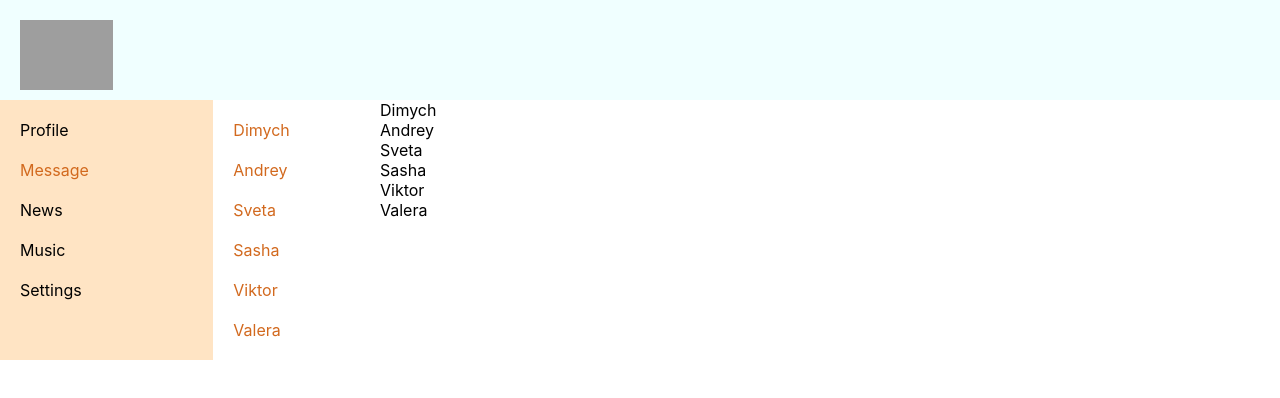
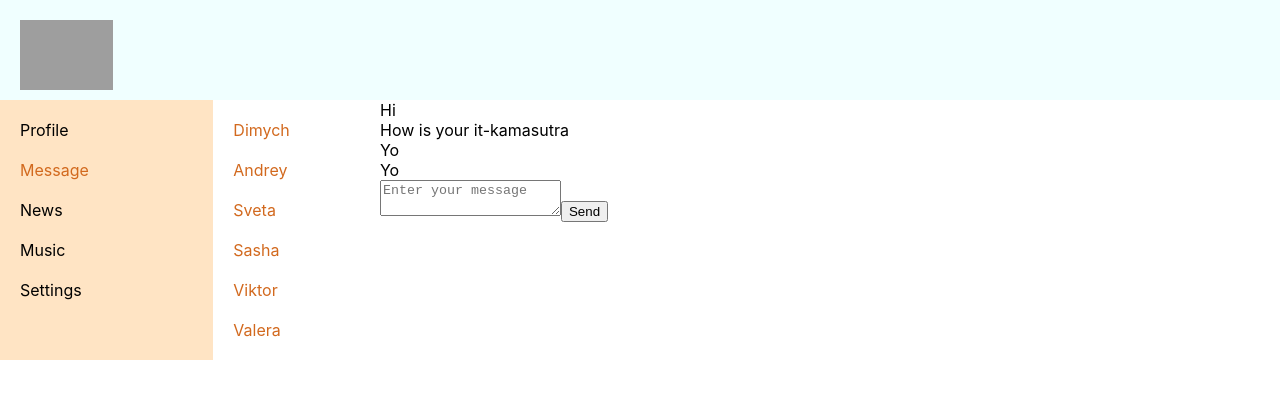
Before and after one commit to Anna-Bekreneva/social-network, a React (Create React App) app: page /dialogs in a window 1280 px wide. Shown: the top 398 px of the page. Built offline with nearby package versions, Linux system fonts and the light colour scheme; grey boxes are pictures that could not be loaded.

Commit message:
lesson 40

```diff
--- a/src/components/Dialogs/Dialogs.tsx
+++ b/src/components/Dialogs/Dialogs.tsx
@@ -1,18 +1,39 @@
-import React from 'react';
+import React, {ChangeEvent} from 'react';
 import s from './Dialogs.module.css'
 import {Message} from './Message/Message';
-import {dialogElements, StoreType} from '../../redux/state';
+import {
+	addPostActionCreator,
+	sendMessageActionCreator,
+	StoreType,
+	updateMessageBodyActionCreator
+} from '../../redux/state';
+import {DialogItem} from './DialogItem/DialogItem';
 
 
 export const Dialogs: React.FC<StoreType> = (props) => {
-	let messagesElements = props._state.dialogsPage.dialogs.map( message => <Message message={message.name}></Message> )
+	const dialogElements = props._state.dialogsPage.dialogs.map(dialog => <DialogItem name={dialog.name} id={dialog.id}/>);
+	const messagesElements = props._state.dialogsPage.messages.map( message => <Message message={message.message}></Message> )
+	const newMessageBody = props._state.dialogsPage.newMessageBody
+
+	const onSendMessageClick = () => {
+		props.dispatch(sendMessageActionCreator())
+	}
+
+	const onNewMessageChange = (event: ChangeEvent<HTMLTextAreaElement>) => {
+		props.dispatch(updateMessageBodyActionCreator(event.currentTarget.value))
+	}
+
 	return (
 		<div className={s.dialogs}>
 			<ul className={s.dialogs_items}>
 				{dialogElements}
 			</ul>
 			<div className={s.messages}>
-				{messagesElements}
+				<div>{messagesElements}</div>
+				<div>
+					<textarea value={newMessageBody} onChange={onNewMessageChange} placeholder={'Enter your message'}></textarea>
+					<button onClick={onSendMessageClick}>Send</button>
+				</div>
 			</div>
 		</div>
 	)
--- a/src/redux/state.tsx
+++ b/src/redux/state.tsx
@@ -1,6 +1,6 @@
-import {DialogItem} from '../components/Dialogs/DialogItem/DialogItem';
 import React from 'react';
 import {rerenderEntireTree} from '../index';
+import {text} from 'stream/consumers';
 
 export type StoreType = {
 	_state: StateType
@@ -21,7 +21,6 @@ export const store: StoreType = {
 			],
 			newPostText: ''
 		},
-
 		dialogsPage: {
 			dialogs: [
 				{id: 1, name: 'Dimych'},
@@ -37,47 +36,77 @@ export const store: StoreType = {
 				{id: 2, message: 'How is your it-kamasutra'},
 				{id: 3, message: 'Yo'},
 				{id: 4, message: 'Yo'},
-			]
+			],
+			newMessageBody: ''
 		},
 		sidebar: {}
 	},
 	_callSubscriber() {
-		console.log('state changed')
+		console.log('state changed');
 	},
 	getState() {
 		return this._state;
 	},
-	subscribe(callback){
-		this._callSubscriber = callback
+	subscribe(callback) {
+		this._callSubscriber = callback;
 	},
 	dispatch(action) {
 		if (action.type === 'ADD-POST') {
-			const newPost= {
+			const newPost: PostType = {
 				id: 5,
 				message: action.postText,
 				likesCount: 0
 			};
-			this._state.profilePage.posts.push(newPost)
-			this._state.profilePage.newPostText = ''
-			rerenderEntireTree()
-		} else if (action.type === 'UPDATE-NEW-POST-TEXT') {
-			this._state.profilePage.newPostText = action.newText
-			rerenderEntireTree()
-		}
+			this._state.profilePage.posts.push(newPost);
+			this._state.profilePage.newPostText = '';
+			rerenderEntireTree();
+		} else
+			if (action.type === 'UPDATE-NEW-POST-TEXT') {
+				this._state.profilePage.newPostText = action.newText;
+				rerenderEntireTree();
+			} else
+				if (action.type === 'UPDATE-NEW-MESSAGE-BODY') {
+					this._state.dialogsPage.newMessageBody = action.body;
+					rerenderEntireTree();
+				} else
+					if (action.type === 'SEND-MESSAGE') {
+						const body = this._state.dialogsPage.newMessageBody
+						this._state.dialogsPage.newMessageBody = '';
+						const newMessage: MessageType = {
+							id: 6,
+							message: body,
+						};
+						this._state.dialogsPage.messages.push(newMessage);
+						console.log(this._state.dialogsPage.messages)
+						rerenderEntireTree();
+					}
 	}
-}
+};
 
 export const addPostActionCreator = (text: string) => ({
 	type: 'ADD-POST',
 	postText: text
-} as const)
+} as const);
 
 export const updatePostTextActionCreator = (text: string) => ({
 	type: 'UPDATE-NEW-POST-TEXT',
 	newText: text
-} as const)
+} as const);
 
-type ActionsType = ReturnType<typeof addPostActionCreator> | ReturnType<typeof updatePostTextActionCreator>
+export const updateMessageBodyActionCreator = (text: string) => ({
+	type: 'UPDATE-NEW-MESSAGE-BODY',
+	body: text
+} as const);
+
+export const sendMessageActionCreator = () => ({
+	type: 'SEND-MESSAGE',
+} as const);
+
+type ActionsType =
+	ReturnType<typeof addPostActionCreator> |
+	ReturnType<typeof updatePostTextActionCreator> |
+	ReturnType<typeof updateMessageBodyActionCreator> |
+	ReturnType<typeof sendMessageActionCreator>
 
 type SidebarType = {}
 
@@ -105,6 +134,7 @@ export type ProfilePageType = {
 type DialogPageType = {
 	dialogs: Array<DialogType>
 	messages: Array<MessageType>
+	newMessageBody: string
 }
 
 export type StateType = {
@@ -112,5 +142,3 @@ export type StateType = {
 	dialogsPage: DialogPageType
 	sidebar: SidebarType
 }
-
-export const dialogElements = store._state.dialogsPage.dialogs.map(dialog => <DialogItem name={dialog.name} id={dialog.id}/>);
```
